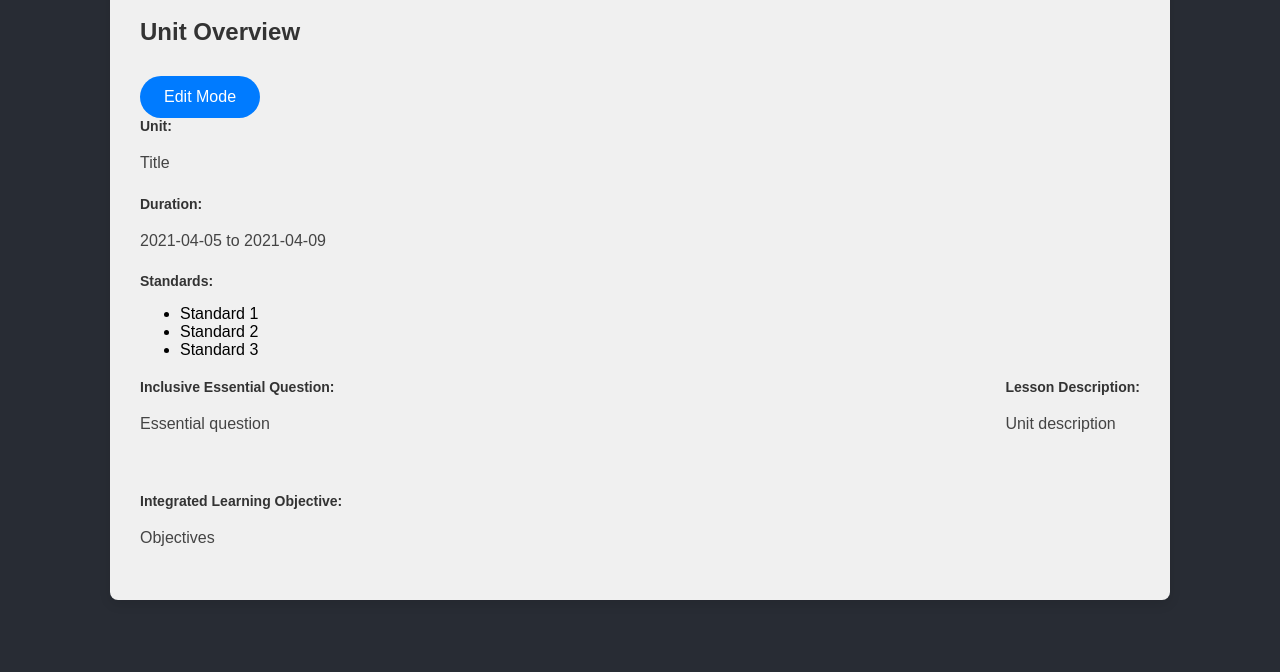
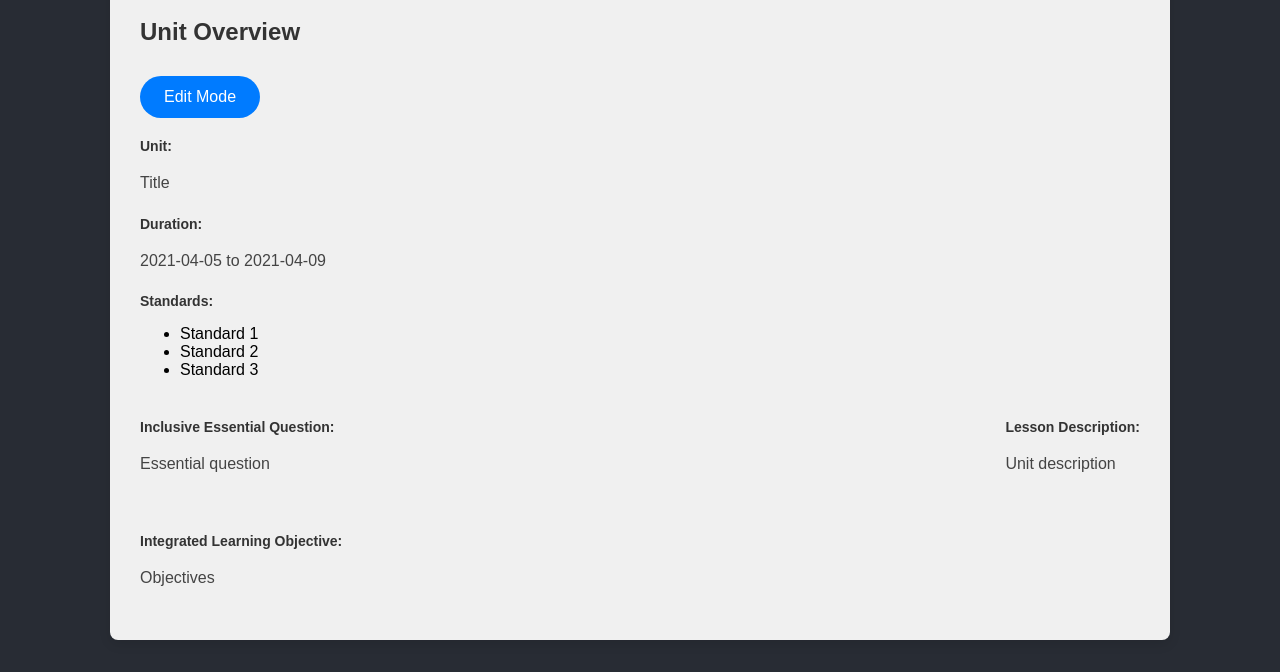
Before and after one commit to yaokel25/adi-js-stuff-for-coursecompass, a React app in the folder frontend/: page /edit-course in a window 1280 px wide. Shown: the part 128-800 px from the top of the page. Built offline with nearby package versions, Linux system fonts and the light colour scheme.

Commit message:
added space above label

```diff
--- a/frontend/src/styling/EditCourse.css
+++ b/frontend/src/styling/EditCourse.css
@@ -66,6 +66,7 @@ label {
   font-size: 14px;
   color: #333;
   font-weight: bold;
+  margin: 20px auto 0 auto;
   margin-bottom: 8px;
   display: block;
 }
```
